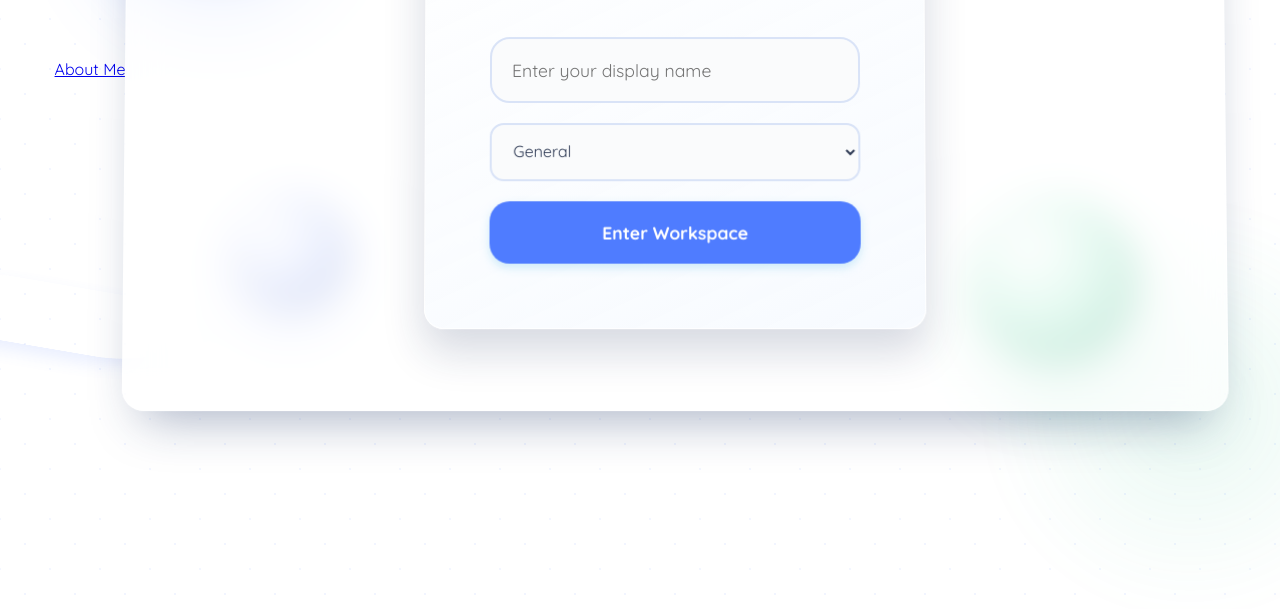
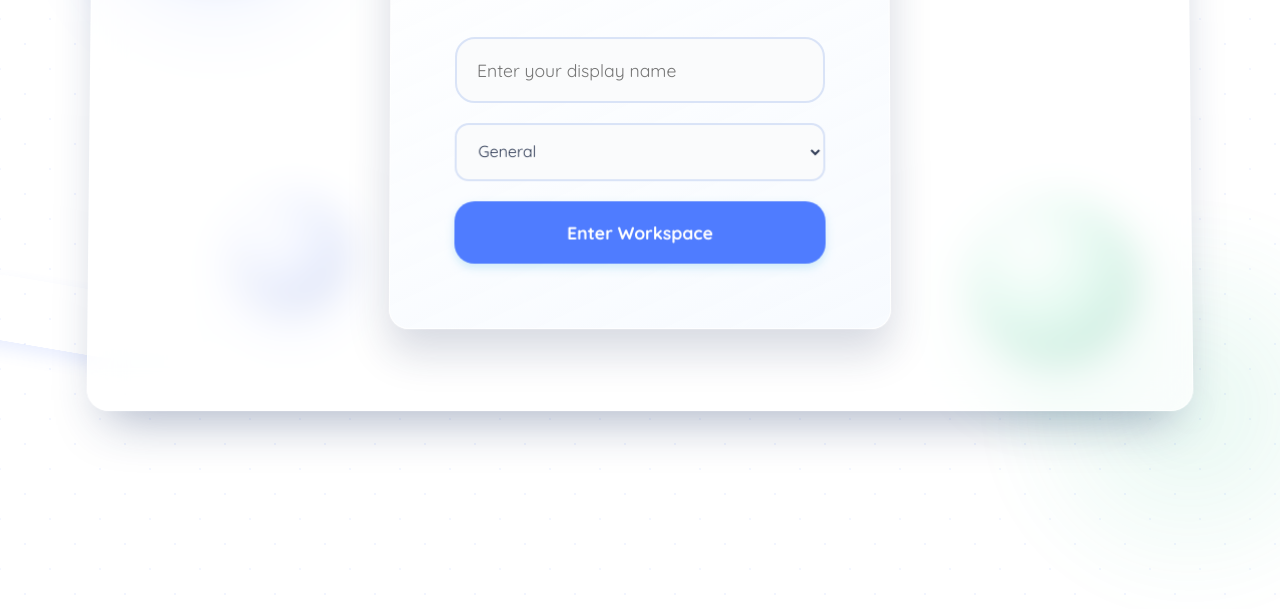
Before and after one commit to tanisha1250be25-del/viberoom, a website: page index.html in a window 1280 px wide. Shown: the part 331-940 px from the top of the page. Drawn offline with Linux system fonts and the light colour scheme; no server answers.

Commit message:
Update index.html

```diff
--- a/index.html
+++ b/index.html
@@ -7,7 +7,6 @@
     <!-- <meta name="viberoom-api-base" content="https://your-node-server.example.com"> -->
     <title>viberoom | chill & chat</title>
     <link rel="stylesheet" href="style.css">
-    <a href="about.html">About Me</a>
 
 
     <!-- Google Fonts -->
```
